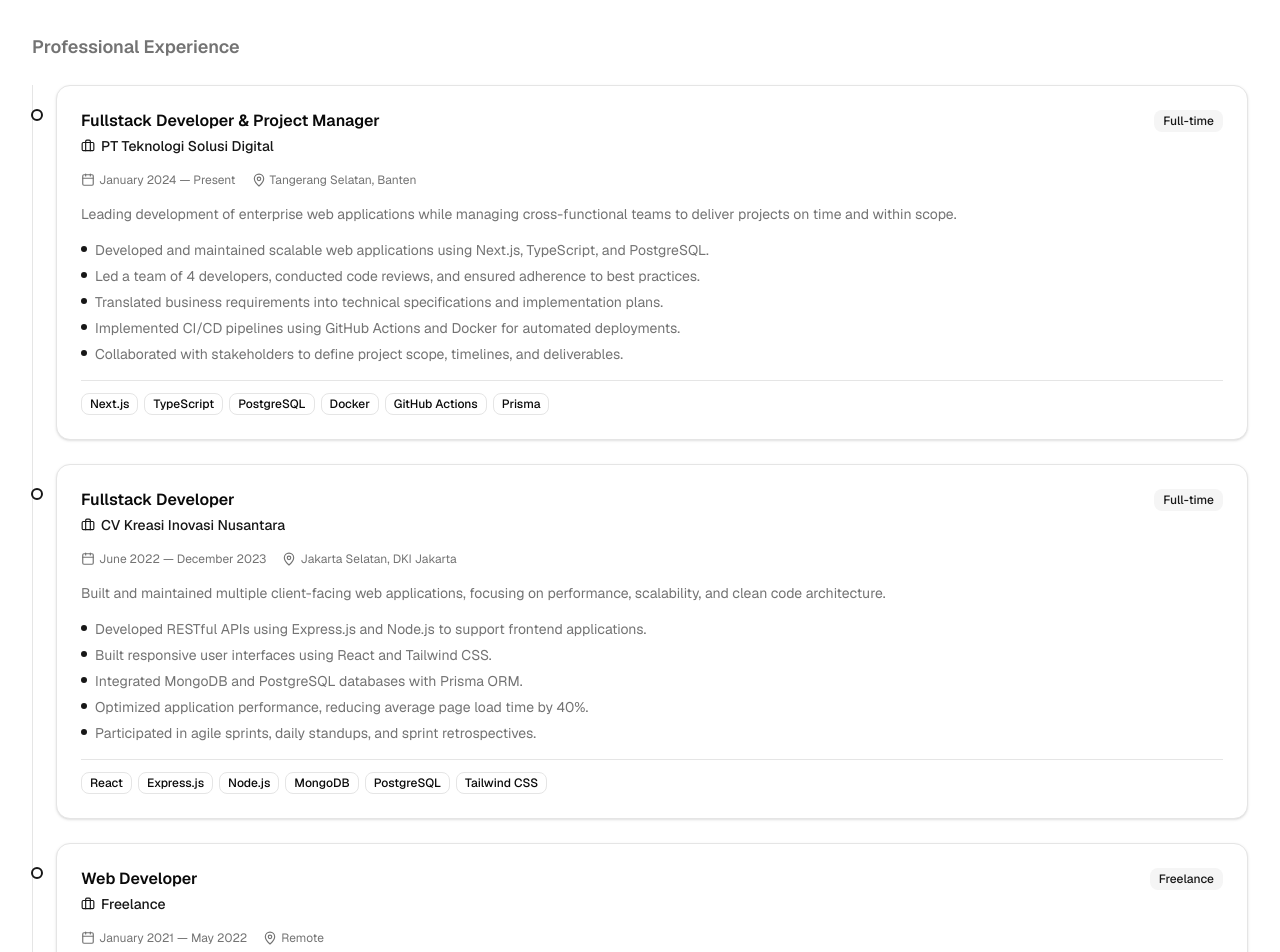
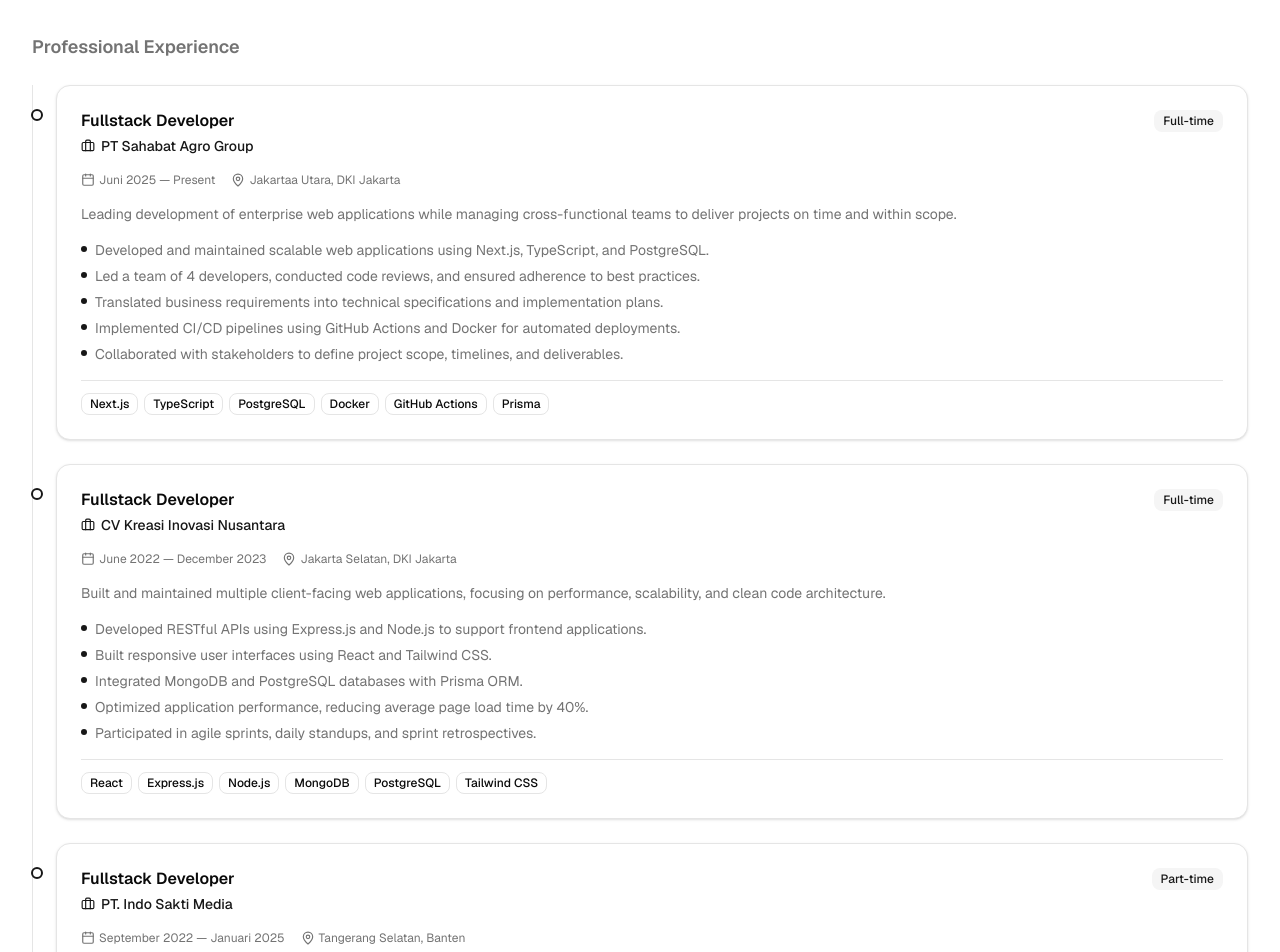
Before and after one commit to Usbak23/web-portofolio, a Next.js app: page /experience in a window 1280 px wide. Shown: the part 240-1192 px from the top of the page. Built offline with nearby package versions, Linux system fonts and the light colour scheme; no server answers.

Commit message:
fix:update accesbility

```diff
--- a/components/cards/project-card.tsx
+++ b/components/cards/project-card.tsx
@@ -45,7 +45,7 @@ export function ProjectCard({ project, className }: ProjectCardProps) {
         <div className="bg-muted relative aspect-video w-full overflow-hidden">
           <Image
             src={thumbnail}
-            alt={`${title} project thumbnail`}
+            alt=""
             fill
             className="object-cover transition-transform duration-500 group-hover:scale-105"
             sizes="(max-width: 640px) 100vw, (max-width: 1024px) 50vw, 33vw"
@@ -59,6 +59,8 @@ export function ProjectCard({ project, className }: ProjectCardProps) {
         <div className="flex items-start justify-between gap-2">
           <Link
             href={`/projects/${slug}`}
+            aria-hidden="true"
+            tabIndex={-1}
             className="focus-visible:ring-ring focus-visible:ring-2 focus-visible:outline-none"
           >
             <h3 className="hover:text-primary leading-snug font-semibold transition-colors duration-200">
--- a/components/navigation/navbar.tsx
+++ b/components/navigation/navbar.tsx
@@ -13,6 +13,7 @@ export function Navbar() {
         <div className="flex h-14 items-center justify-between">
           <Link
             href="/"
+            aria-label={`${SITE_NAME} — Back to home`}
             className="focus-visible:ring-ring text-sm font-semibold tracking-tight transition-opacity hover:opacity-80 focus-visible:ring-2 focus-visible:outline-none"
           >
             {SITE_NAME}
--- a/components/shared/motion-section.tsx
+++ b/components/shared/motion-section.tsx
@@ -1,6 +1,6 @@
 "use client"
 
-import { motion } from "framer-motion"
+import { motion, useReducedMotion } from "framer-motion"
 import type { ReactNode } from "react"
 
 import { fadeUp, viewportOnce } from "@/lib/animations"
@@ -11,6 +11,12 @@ interface MotionSectionProps {
 }
 
 export function MotionSection({ children, className }: MotionSectionProps) {
+  const reduced = useReducedMotion()
+
+  if (reduced) {
+    return <div className={className}>{children}</div>
+  }
+
   return (
     <motion.div
       initial="hidden"
--- a/components/shared/motion-stagger.tsx
+++ b/components/shared/motion-stagger.tsx
@@ -1,6 +1,6 @@
 "use client"
 
-import { motion } from "framer-motion"
+import { motion, useReducedMotion } from "framer-motion"
 import type { ReactNode } from "react"
 
 import {
@@ -33,6 +33,12 @@ export function MotionStagger({
   speed = "default",
   delay,
 }: MotionStaggerProps) {
+  const reduced = useReducedMotion()
+
+  if (reduced) {
+    return <div className={className}>{children}</div>
+  }
+
   const variants = delay
     ? {
         hidden: {},
--- a/components/shared/split-text.tsx
+++ b/components/shared/split-text.tsx
@@ -53,6 +53,10 @@ export default function SplitText({
   const [fontsLoaded, setFontsLoaded] = useState(
     () => typeof document !== "undefined" && document.fonts.status === "loaded"
   )
+  const prefersReducedMotion =
+    typeof window !== "undefined"
+      ? window.matchMedia("(prefers-reduced-motion: reduce)").matches
+      : false
 
   useEffect(() => {
     onCompleteRef.current = onLetterAnimationComplete
@@ -73,6 +77,11 @@ export default function SplitText({
     () => {
       if (!ref.current || !text || !fontsLoaded) return
       if (animationCompletedRef.current) return
+      if (prefersReducedMotion) {
+        animationCompletedRef.current = true
+        onCompleteRef.current?.()
+        return
+      }
       const el = ref.current as HTMLElement & { _rbsplitInstance?: InstanceType<typeof GSAPSplitText> }
 
       if (el._rbsplitInstance) {
--- a/components/shared/text-type.tsx
+++ b/components/shared/text-type.tsx
@@ -62,6 +62,10 @@ export default function TextType({
   const [isVisible, setIsVisible] = useState(!startOnVisible)
   const cursorRef = useRef<HTMLSpanElement>(null)
   const containerRef = useRef<HTMLElement>(null)
+  const prefersReducedMotion =
+    typeof window !== "undefined"
+      ? window.matchMedia("(prefers-reduced-motion: reduce)").matches
+      : false
 
   const textArray = useMemo(() => (Array.isArray(text) ? text : [text]), [text])
 
@@ -178,6 +182,15 @@ export default function TextType({
 
   const Tag = Component
 
+  // Respect prefers-reduced-motion: show first text statically
+  if (prefersReducedMotion) {
+    return (
+      <Tag className={`inline-block whitespace-pre-wrap tracking-tight ${className}`}>
+        <span className="inline">{textArray[0]}</span>
+      </Tag>
+    )
+  }
+
   return (
     <Tag
       ref={containerRef as unknown as React.RefObject<HTMLDivElement>}
--- a/data/experiences.ts
+++ b/data/experiences.ts
@@ -2,12 +2,12 @@ import type { Experience } from "@/types/experience"
 
 export const experiences: Experience[] = [
   {
-    company: "PT Teknologi Solusi Digital",
-    position: "Fullstack Developer & Project Manager",
+    company: "PT Sahabat Agro Group",
+    position: "Fullstack Developer",
     type: "Full-time",
-    startDate: "January 2024",
+    startDate: "Juni 2025",
     endDate: "Present",
-    location: "Tangerang Selatan, Banten",
+    location: "Jakartaa Utara, DKI Jakarta",
     description:
       "Leading development of enterprise web applications while managing cross-functional teams to deliver projects on time and within scope.",
     responsibilities: [
@@ -52,12 +52,12 @@ export const experiences: Experience[] = [
     ],
   },
   {
-    company: "Freelance",
-    position: "Web Developer",
-    type: "Freelance",
-    startDate: "January 2021",
-    endDate: "May 2022",
-    location: "Remote",
+    company: "PT. Indo Sakti Media",
+    position: "Fullstack Developer ",
+    type: "Part-time",
+    startDate: "September 2022",
+    endDate: "Januari 2025",
+    location: "Tangerang Selatan, Banten",
     description:
       "Delivered custom web solutions for small businesses and startups across various industries.",
     responsibilities: [
```
